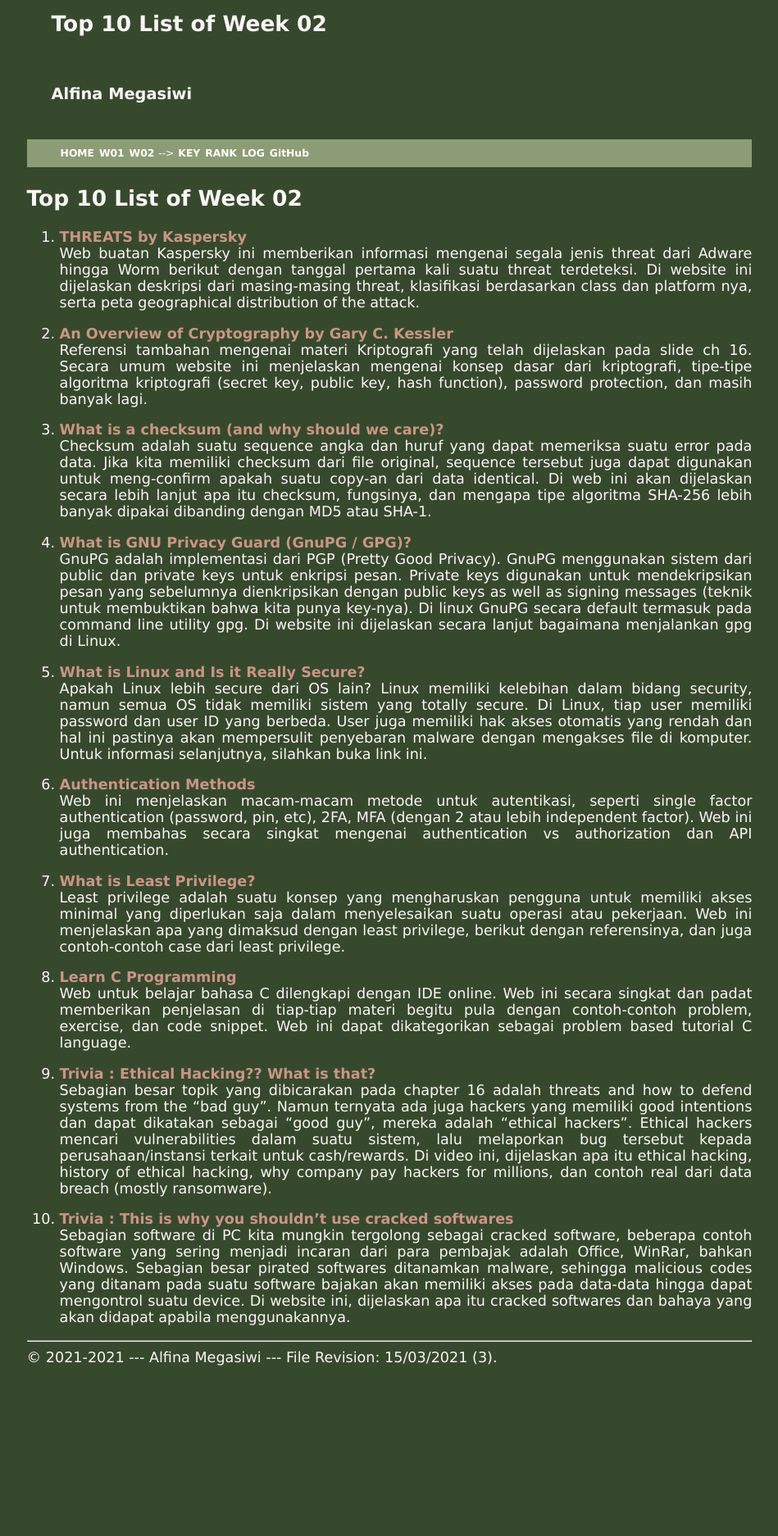
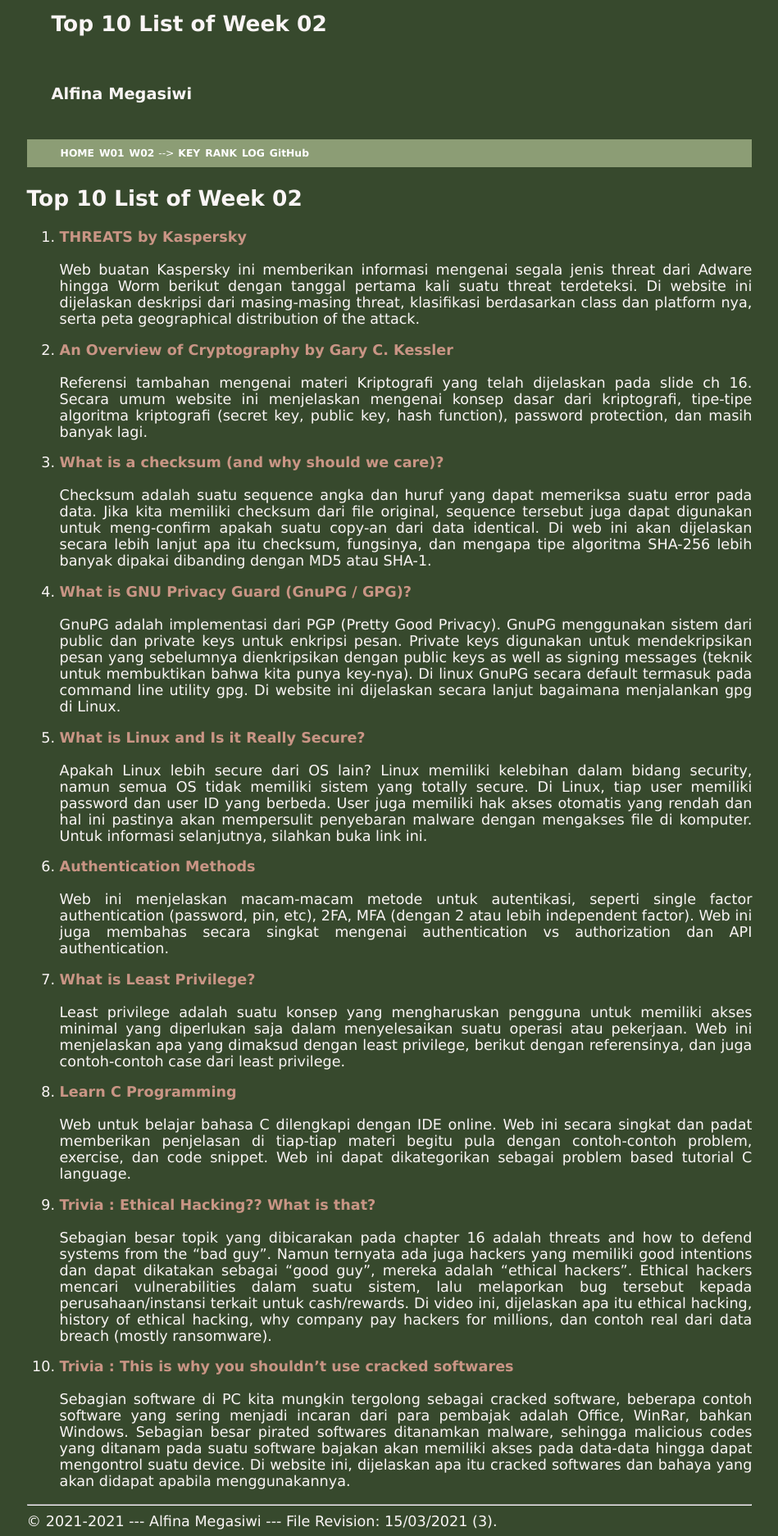
Before and after one commit to alfina-megasiwi/os211, a Jekyll site: the page built from w02.md, in a window 1280 px wide. Shown: the whole page at 82% size, without its empty margins (165-1114 px from the left). Built offline with Jekyll 4.4.1, drawn with Linux system fonts in a browser that asks for light colours; our own code applies the rules of GitHub Pages for plain Markdown files; before the commit the page ends 1674 px from its top, so only the background shows below that.

Commit message:
update layout 10

```diff
--- a/assets/css/style.css
+++ b/assets/css/style.css
@@ -133,7 +133,7 @@
 }
 
 .navbar ul li a:hover {
-  background:       #dbc9ab;
+  background:       #c99585;
   color:            #FFFFFF;
   font-size:        1em;
   font-weight:      bold;
--- a/w02.md
+++ b/w02.md
@@ -5,32 +5,32 @@
 
 # Top 10 List of Week 02
 
-1. [THREATS by Kaspersky](https://threats.kaspersky.com/en/threat/)<br>
+1. [THREATS by Kaspersky](https://threats.kaspersky.com/en/threat/)<br><br>
 Web buatan Kaspersky ini memberikan informasi mengenai segala jenis threat dari Adware hingga Worm berikut dengan tanggal pertama kali suatu threat terdeteksi. Di website ini dijelaskan deskripsi dari masing-masing threat, klasifikasi berdasarkan class dan platform nya, serta peta geographical distribution of the attack.
 
-2. [An Overview of Cryptography by Gary C. Kessler](https://www.garykessler.net/library/crypto.html)<br>
+2. [An Overview of Cryptography by Gary C. Kessler](https://www.garykessler.net/library/crypto.html)<br><br>
 Referensi tambahan mengenai materi Kriptografi yang telah dijelaskan pada slide ch 16. Secara umum website ini menjelaskan mengenai konsep dasar dari kriptografi, tipe-tipe algoritma kriptografi (secret key, public key, hash function), password protection, dan masih banyak lagi.
 
-3. [What is a checksum (and why should we care)?](https://www.howtogeek.com/363735/what-is-a-checksum-and-why-should-you-care/)<br>
+3. [What is a checksum (and why should we care)?](https://www.howtogeek.com/363735/what-is-a-checksum-and-why-should-you-care/)<br><br>
 Checksum adalah suatu sequence angka dan huruf yang dapat memeriksa suatu error pada data. Jika kita memiliki checksum dari file original, sequence tersebut juga dapat digunakan untuk meng-confirm apakah suatu copy-an dari data identical. Di web ini akan dijelaskan secara lebih lanjut apa itu checksum, fungsinya, dan mengapa tipe algoritma SHA-256 lebih banyak dipakai dibanding dengan MD5 atau SHA-1.
 
-4. [What is GNU Privacy Guard (GnuPG / GPG)?](https://www.privex.io/articles/what-is-gpg#what-is-gpg-pgp)<br>
+4. [What is GNU Privacy Guard (GnuPG / GPG)?](https://www.privex.io/articles/what-is-gpg#what-is-gpg-pgp)<br><br>
 GnuPG adalah implementasi dari PGP (Pretty Good Privacy). GnuPG menggunakan sistem dari public dan private keys untuk enkripsi pesan. Private keys digunakan untuk mendekripsikan pesan yang sebelumnya dienkripsikan dengan public keys as well as signing messages (teknik untuk membuktikan bahwa kita punya key-nya). Di linux GnuPG secara default termasuk pada command line utility gpg. Di website ini dijelaskan secara lanjut bagaimana menjalankan gpg di Linux.
 
-5. [What is Linux and Is it Really Secure?](https://www.kaspersky.com/resource-center/definitions/linux)<br>
+5. [What is Linux and Is it Really Secure?](https://www.kaspersky.com/resource-center/definitions/linux)<br><br>
 Apakah Linux lebih secure dari OS lain? Linux memiliki kelebihan dalam bidang security, namun semua OS tidak memiliki sistem yang totally secure. Di Linux, tiap user memiliki password dan user ID yang berbeda. User juga memiliki hak akses otomatis yang rendah dan hal ini pastinya akan mempersulit penyebaran malware dengan mengakses file di komputer. Untuk informasi selanjutnya, silahkan buka link ini.
 
-6. [Authentication Methods](https://www.okta.com/blog/2019/02/the-ultimate-authentication-playbook/)<br>
+6. [Authentication Methods](https://www.okta.com/blog/2019/02/the-ultimate-authentication-playbook/)<br><br>
 Web ini menjelaskan macam-macam metode untuk autentikasi, seperti single factor authentication (password, pin, etc), 2FA, MFA (dengan 2 atau lebih independent factor). Web ini juga membahas secara singkat mengenai authentication vs authorization dan API authentication.
 
-7. [What is Least Privilege?](https://us-cert.cisa.gov/bsi/articles/knowledge/principles/least-privilege)<br>
+7. [What is Least Privilege?](https://us-cert.cisa.gov/bsi/articles/knowledge/principles/least-privilege)<br><br>
 Least privilege adalah suatu konsep yang mengharuskan pengguna untuk memiliki akses minimal yang diperlukan saja dalam menyelesaikan suatu operasi atau pekerjaan.  Web ini menjelaskan apa yang dimaksud dengan least privilege, berikut dengan referensinya, dan juga contoh-contoh case dari least privilege.
 
-8. [Learn C Programming](https://www.learn-c.org/en/)<br>
+8. [Learn C Programming](https://www.learn-c.org/en/)<br><br>
 Web untuk belajar bahasa C dilengkapi dengan IDE online. Web ini secara singkat dan padat memberikan penjelasan di tiap-tiap materi begitu pula dengan contoh-contoh problem, exercise, dan code snippet. Web ini dapat dikategorikan sebagai problem based tutorial C language.
 
-9. [Trivia : Ethical Hacking?? What is that?](https://www.youtube.com/watch?v=1Gti2emO-uk)<br>
+9. [Trivia : Ethical Hacking?? What is that?](https://www.youtube.com/watch?v=1Gti2emO-uk)<br><br>
 Sebagian besar topik yang dibicarakan pada chapter 16 adalah threats and how to defend systems from the “bad guy”. Namun ternyata ada juga hackers yang memiliki good intentions dan dapat dikatakan sebagai “good guy”, mereka adalah “ethical hackers”. Ethical hackers mencari vulnerabilities dalam suatu sistem, lalu melaporkan bug tersebut kepada perusahaan/instansi terkait untuk cash/rewards. Di video ini, dijelaskan apa itu ethical hacking, history of ethical hacking, why company pay hackers for millions, dan contoh real dari data breach (mostly ransomware).
 
-10. [Trivia : This is why you shouldn’t use cracked softwares](https://provarex.com/cracked-software-and-why-you-shouldnt-use-them/)<br>
+10. [Trivia : This is why you shouldn’t use cracked softwares](https://provarex.com/cracked-software-and-why-you-shouldnt-use-them/)<br><br>
 Sebagian software di PC kita mungkin tergolong sebagai cracked software, beberapa contoh software yang sering menjadi incaran dari para pembajak adalah Office, WinRar, bahkan Windows. Sebagian besar pirated softwares ditanamkan malware, sehingga malicious codes yang ditanam pada suatu software bajakan akan memiliki akses pada data-data hingga dapat mengontrol suatu device. Di website ini, dijelaskan apa itu cracked softwares dan bahaya yang akan didapat apabila menggunakannya.
```
